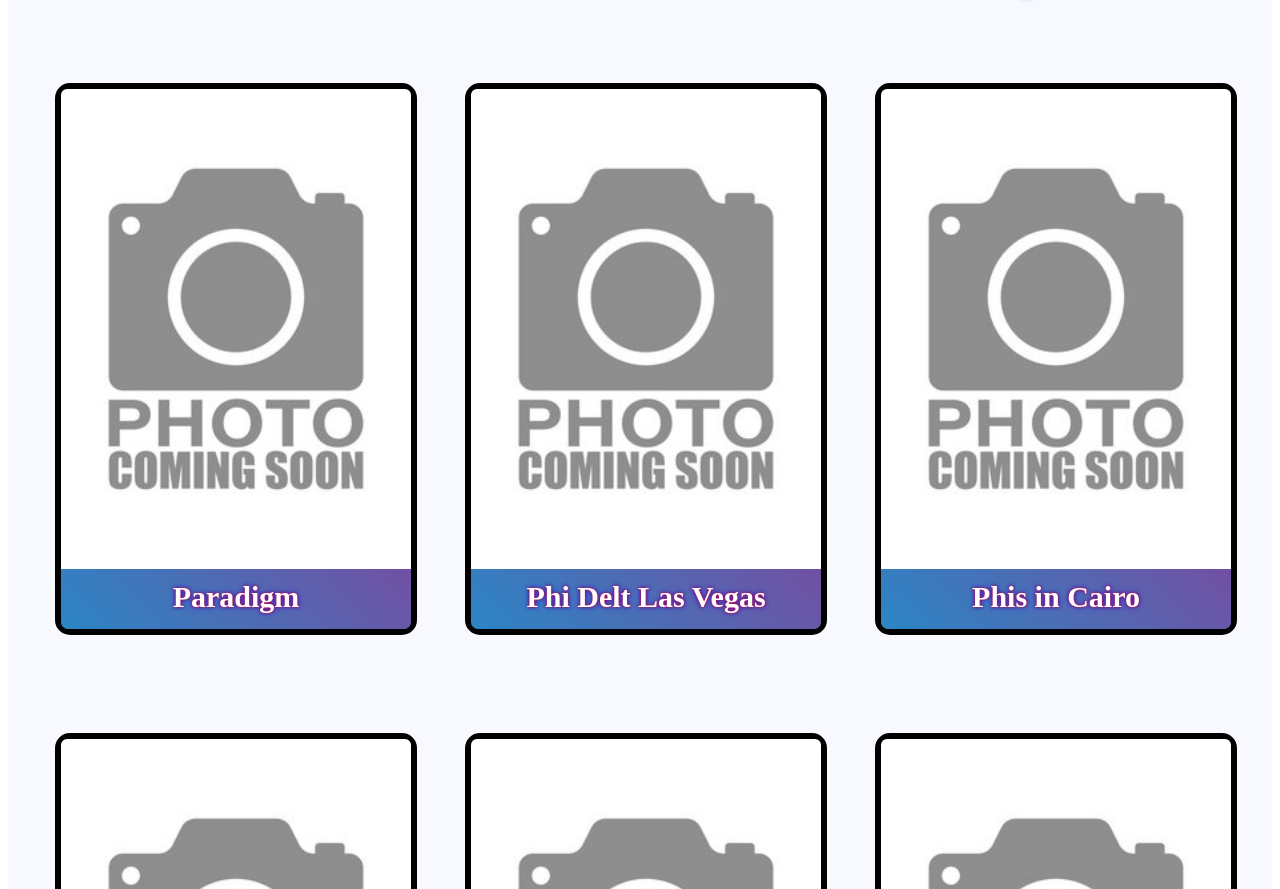
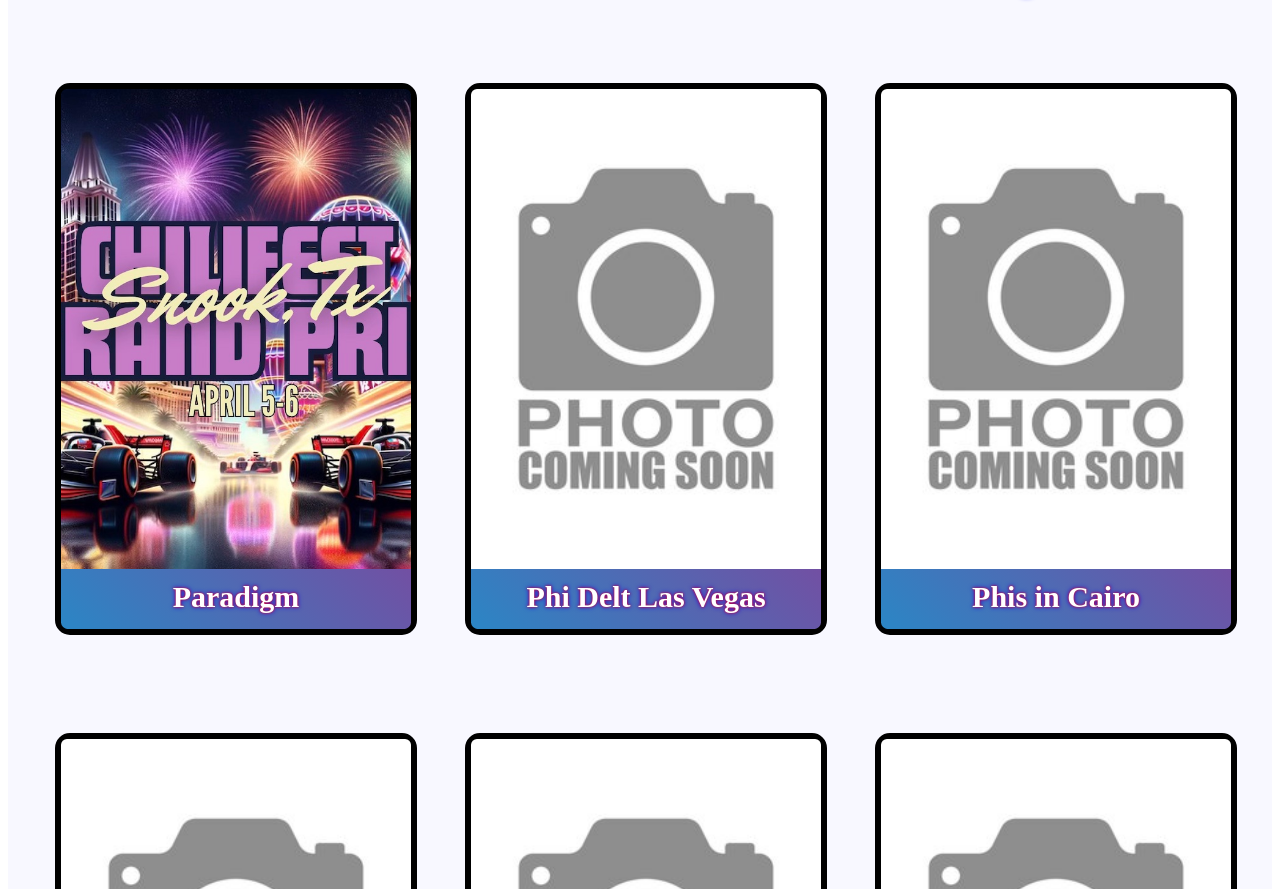
Before and after one commit to andrewlin27/chilifest-builds, a React (Create React App) app: page / in a window 1280 px wide. Shown: the part 1519-2408 px from the top of the page. Built offline with nearby package versions, Linux system fonts and the light colour scheme.

Commit message:
added paradigm picture

```diff
--- a/src/buildData.js
+++ b/src/buildData.js
@@ -194,7 +194,7 @@ export default [
     {
         id: 17,
         name: "Paradigm",
-        image: "comingSoon.jpg",
+        image: "paradigm.jpg",
         link: "https://fb.me/e/blSXy29Xp",
         guys: 999,
         girls: 999,
```
Also changed, not shown: public/images/flyers/paradigm.jpg (added).
